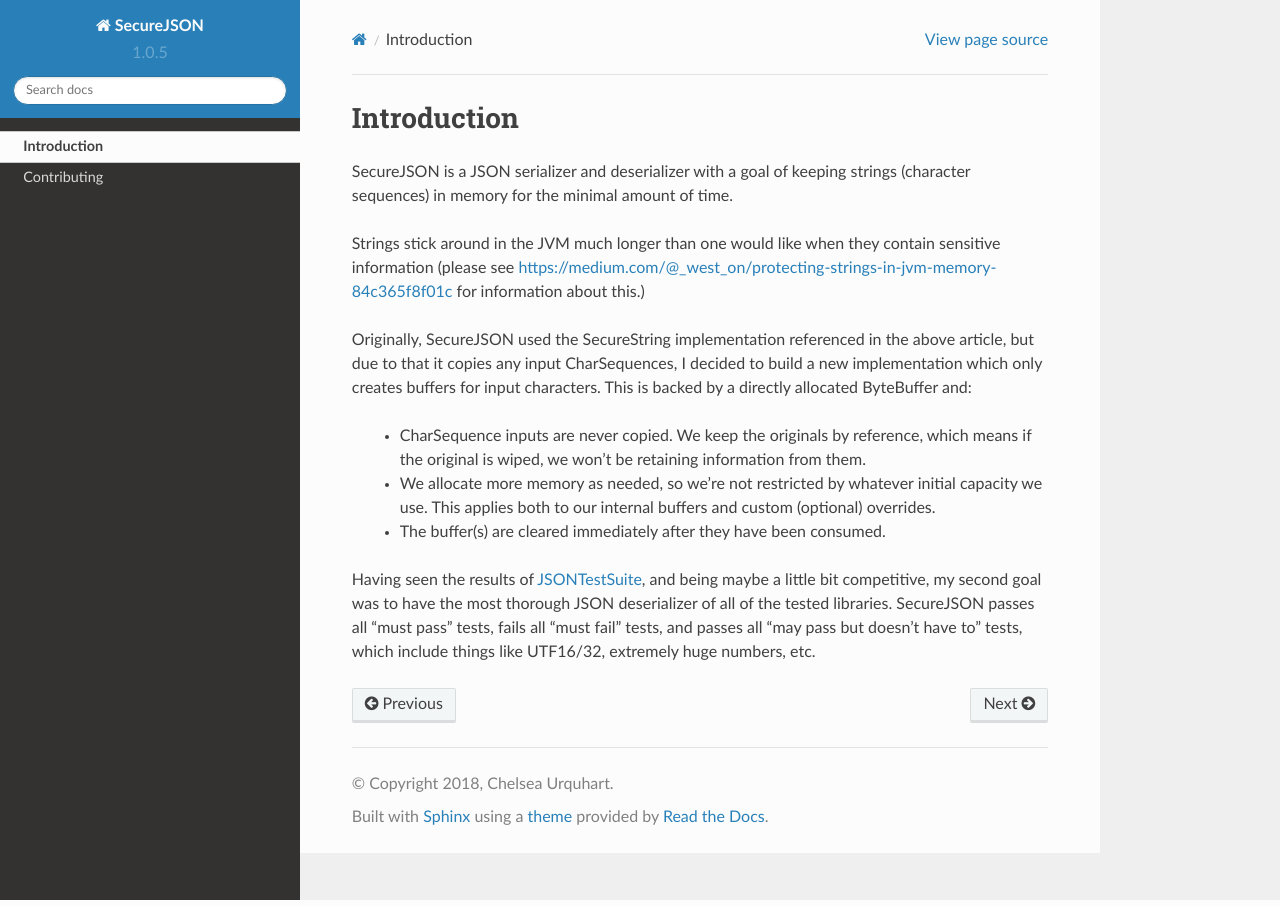
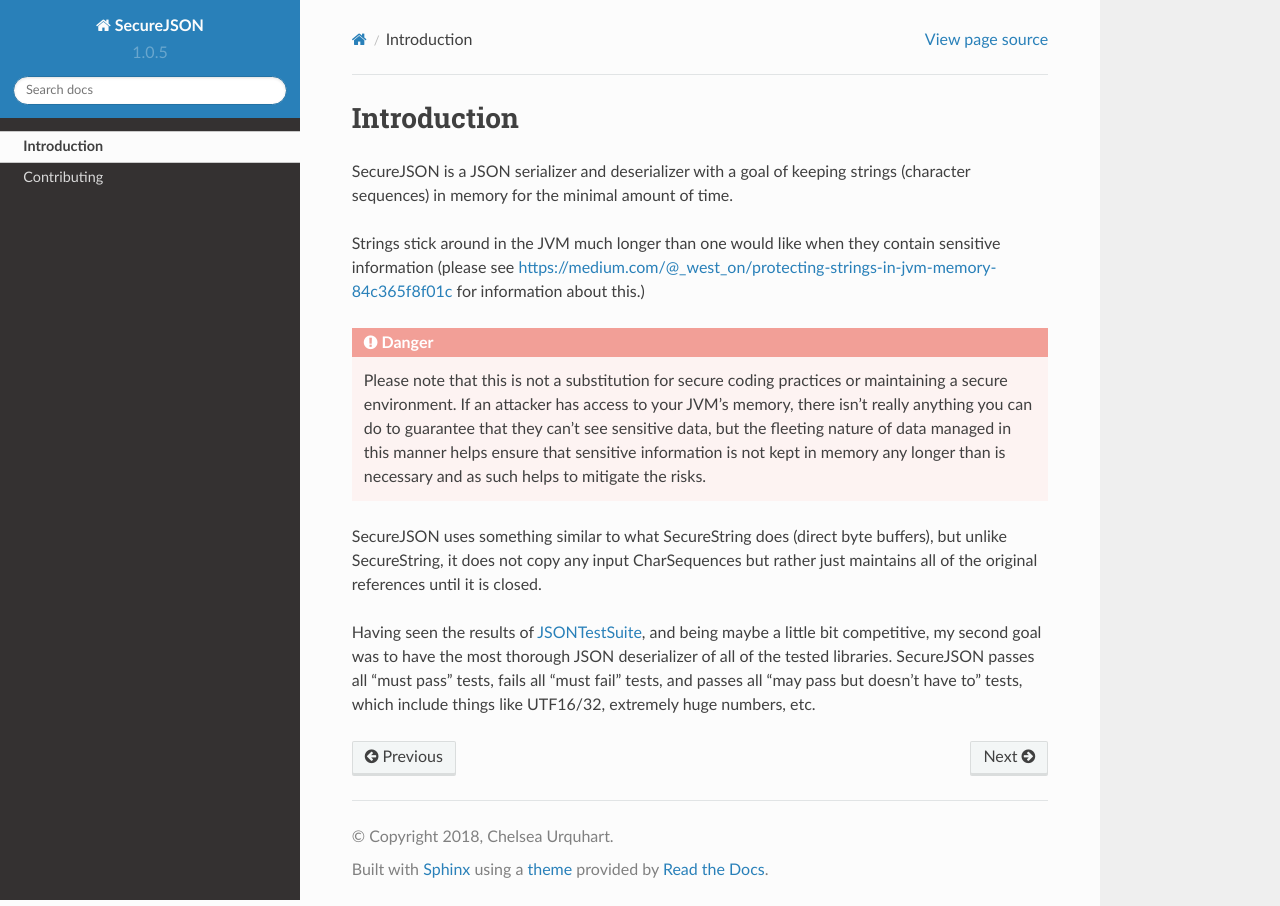
Before and after one commit to curquhart/secure-json, a Sphinx documentation site: the page built from docs/source/introduction.rst, in a window 1280 px wide. Built offline with Sphinx 7.4.7 and the Read the Docs theme 2.0.0, drawn with Linux system fonts in a browser that asks for light colours; pages that are not in the unit, such as notebooks, are missing from menus.

Commit message:
improve intro text

```diff
--- a/docs/source/introduction.rst
+++ b/docs/source/introduction.rst
@@ -7,15 +7,13 @@
 Strings stick around in the JVM much longer than one would like when they contain sensitive information (please see
 https://medium.com/@_west_on/protecting-strings-in-jvm-memory-84c365f8f01c for information about this.)
 
-Originally, SecureJSON used the SecureString implementation referenced in the above article, but due to that it copies
-any input CharSequences, I decided to build a new implementation which only creates buffers for input characters. This
-is backed by a directly allocated ByteBuffer and:
+.. DANGER:: Please note that this is not a substitution for secure coding practices or maintaining a secure environment.
+   If an attacker has access to your JVM’s memory, there isn’t really anything you can do to guarantee that they can’t
+   see sensitive data, but the fleeting nature of data managed in this manner helps ensure that sensitive information is
+   not kept in memory any longer than is necessary and as such helps to mitigate the risks.
 
-    * CharSequence inputs are never copied. We keep the originals by reference, which means if the original is wiped,
-      we won't be retaining information from them.
-    * We allocate more memory as needed, so we're not restricted by whatever initial capacity we use. This applies
-      both to our internal buffers and custom (optional) overrides.
-    * The buffer(s) are cleared immediately after they have been consumed.
+SecureJSON uses something similar to what SecureString does (direct byte buffers), but unlike SecureString, it does not
+copy any input CharSequences but rather just maintains all of the original references until it is closed.
 
 Having seen the results of `JSONTestSuite <https://github.com/nst/JSONTestSuite>`_, and being maybe a little bit
 competitive, my second goal was to have the most thorough JSON deserializer of all of the tested libraries. SecureJSON
```
